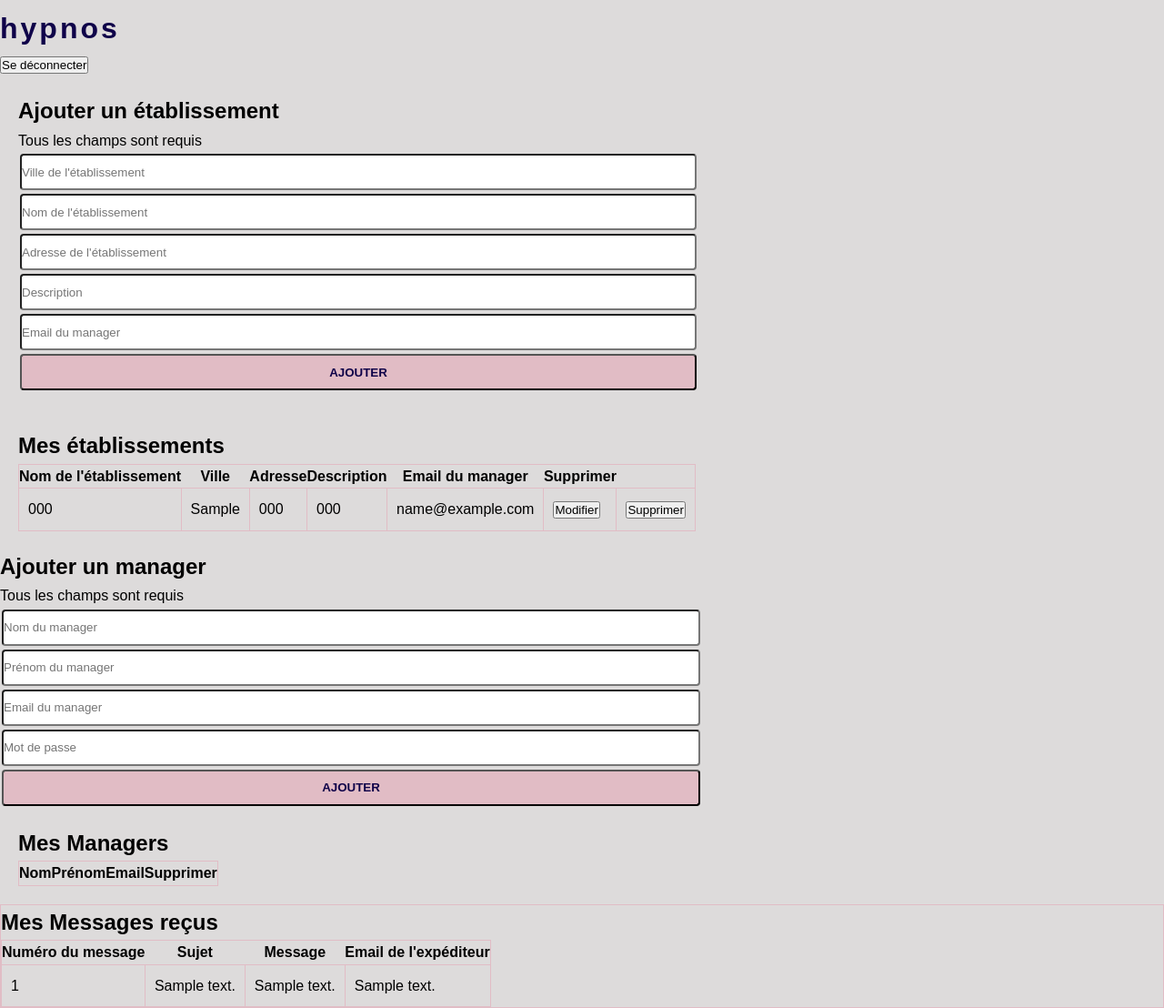
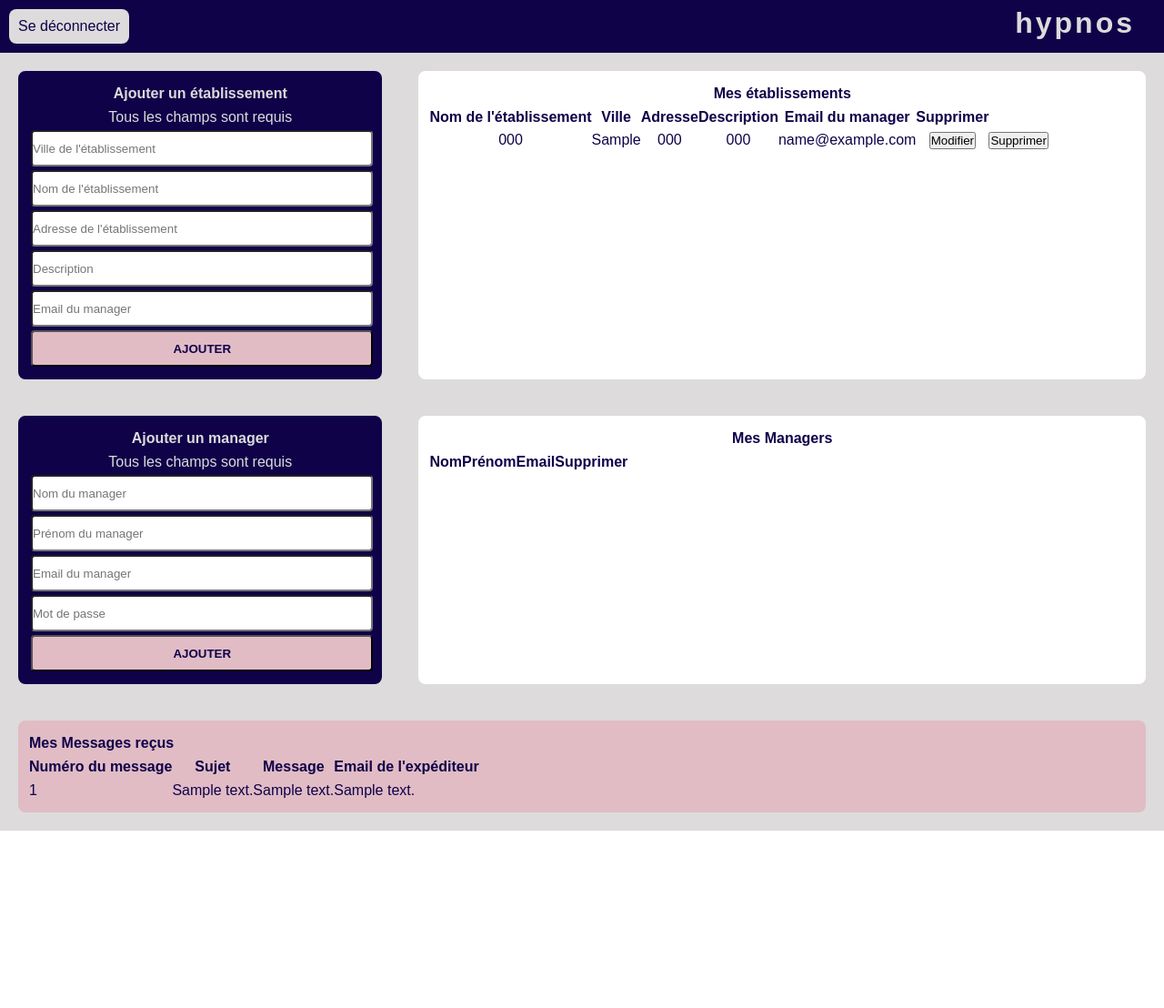
Before and after one commit to Elodie-S/Hypnos, a PHP site: page /admin/dashboardAdmin.php in a window 1280 px wide. Shown: the whole page at 91% size. After the commit the page ends 913 px from the top, so only its background shows below. Run offline with PHP 8.4, Linux system fonts and the light colour scheme; the visitor is signed in with stand-in values (Sample User, id 1); tables that the repository leaves empty or names only in its code hold one stand-in row (values such as "Sample post"); lists and menus that the app fills with data are empty; some web fonts are replaced.

Commit message:
organizing public/

```diff
--- a/admin/dashboardAdmin.php
+++ b/admin/dashboardAdmin.php
@@ -1,10 +1,9 @@
 <?php
-
     session_start();
     require '../includes/security.php';
     require '../includes/database.php';
+    require 'addHotelReq.php';
 ?>
-
 
 <!DOCTYPE html>
 <html lang="fr">
@@ -17,43 +16,29 @@ require '../includes/database.php';
 </head>
 
 <body>
-    <div class="title"><h1>hypnos</h1></div>
-    <div class="logout"><form action=""><button type="submit" name="logout">Se déconnecter</button></form></div>
-
+    <div class="title">
+        <h1>hypnos</h1>
+        <form action=""><button type="submit" name="logout">Se déconnecter</button></form>
+    </div>
 
     <div class="container">
-
         <div class="hotel">
-
-        <?php require 'addHotelReq.php'; ?>
-
             <div class="add-hotel">
                 <form method="POST">
                     <h2>Ajouter un établissement</h2>
                     <p>Tous les champs sont requis</p>
-                    <div class="form-label">
+
                     <label for="city"></label>
                         <input type="text" class="form-input" name="city" placeholder="Ville de l'établissement" required>
-                    </div>
-                    <div class="form-label">
                     <label for="name"></label>
                         <input type="text" class="form-input" name="name" placeholder="Nom de l'établissement" required>
-                    </div>
-                    <div class="form-label">
                     <label for="address"></label>
                         <input type="text" class="form-input" name="address" placeholder="Adresse de l'établissement" required>
-                    </div>
-                    <div class="form-label">
                     <label for="description"></label>
                         <input type="text" class="form-input" name="description" placeholder="Description" required>
-                    </div>
-                    <div class="form-label">
                     <label for="manager"></label>
                         <input type="text" class="form-input" name="email" placeholder="Email du manager" required>
-                    </div>
-                    <div class="form-label">
                     <button type="submit" class="button" name="addHotel">Ajouter</button>
-                    </div>
                 </form>
             </div>
 
@@ -98,29 +83,19 @@ require '../includes/database.php';
 
         <div class="manager">
             <?php require 'addManagerReq.php'; ?>
-            <div class="addManager">
+            <div class="add-manager">
                 <form action="" method="POST">
                     <h2>Ajouter un manager</h2>
                     <p>Tous les champs sont requis</p>
-                    <div class="form-label">
                         <label for="lastname"></label>
                             <input type="text" class="form-input" name="lastname" placeholder="Nom du manager" required>
-                    </div>
-                    <div class="form-label">
                         <label for="firstname"></label>
                         <input type="text" class="form-input" name="firstname" placeholder="Prénom du manager" required>
-                    </div>
-                    <div class="form-label">
                         <label for="email"></label>
                         <input type="email" class="form-input" name="email" placeholder="Email du manager" required>
-                    </div>
-                    <div class="form-label">
                         <label for="password"></label>
                         <input type="password" class="form-input" name="mdp" placeholder="Mot de passe" required>
-                    </div>
-                    <div class="form-label">
                         <button type="submit" class="button" name="addManager">Ajouter</button>
-                    </div>
                 </form>
             </div>
             <div class="list-manager">
@@ -148,7 +123,8 @@ require '../includes/database.php';
                             <td><?php echo $manager['lastname']; ?></td>
                             <td><?php echo $manager['firstname']; ?></td>
                             <td><?php echo $manager['email']; ?></td>
-                            <td><?php echo "<a>"."Supprimer"."</a>"; ?></td>
+                            <td><?php echo '<form'.' method'.' ="POST"><button'.' type="submit"'.' name="modifyManager">Modifier</button></form>'; ?></td>
+                            <td><?php echo '<form'.' method'.' ="POST"><button'.' type="submit"'.' name="removeManager">Supprimer</button></form>'; ?></td>
                         </tr>
                     <?php } ?>
                     </tbody>
--- a/manager/addSuiteReq.php
+++ b/manager/addSuiteReq.php
@@ -1,6 +1,6 @@
 <?php
 
-require '../libs/database.php';
+require '../includes/database.php';
 $ManagerCity = $_SESSION['lastname'];
 
 if(isset($_POST['addSuite'])){
--- a/public/style-dashboard.css
+++ b/public/style-dashboard.css
@@ -14,42 +14,94 @@ body {
 
 @font-face {
     font-family: 'tostada';
-    src: url(../styles/tostada-font/tostada-webfont.woff);
+    src: url(../public/tostada-font/tostada-webfont.woff);
     font-weight: normal;
     font-style: normal;
 }
 
 h1 {
-    color:#0f0249;
+    color: #dddbdb;
     font-family: 'tostada', sans-serif;
     letter-spacing: 3px;
     margin-right: 1em;
-    margin-top: 0.2em;
+    text-align: end;
 }
 
-.add,
-.list,
-.message {
-    display: block;
-    border: 1px solid #e1bcc5;
-    justify-content: center;
+h2 {
+    font-size: 1em;
+}
+
+.title {
+    display: flex;
+    flex-direction: row-reverse;
+    background-color: #0f0249;
+    justify-content: space-between;
+}
+
+.title button {
     align-items: center;
+    color: #0f0249;
+    border: none;
+    padding: 10px;
+    font-family: 'Montserrat', sans-serif;
+    font-size: 1em;
+    background-color: #dddbdb;
+    border-radius: 8px;
+    margin: 10px;
+}
 
+
+.hotel,
+.manager,
+.suite {
+    display:flex;
+    width: 100%;
 }
 
 .add-hotel,
 .add-manager,
+.new-booking,
+.add-suite {
+    flex-basis: 33%;
+    border: 2px solid #0f0249;
+    background-color: #0f0249;
+    color: #dddbdb;
+    border-radius: 8px;
+    padding: 10px;
+    margin: 20px;
+    text-align: center;
+}
+
+.list-hotel,
 .list-manager,
-.list-hotel {
-    padding: 20px;
-    display: block;
+.list-resa,
+.list-suites {
+    flex-basis: 66%;
+    border: 2px solid white;
+    background-color: white;
+    color: #0f0249;
+    border-radius: 8px;
+    padding: 10px;
+    margin: 20px;
+    text-align: center;
+}
+
+.message {
+    flex-basis: 100%;
+    border: 2px solid #e1bcc5;
+    background-color: #e1bcc5;
+    color: #0f0249;
+    border-radius: 8px;
+    padding: 10px;
+    margin: 20px;
+
 }
 
 
 .form-input,
 .button {
     height: 40px;
-    width: 60%;
+    width: 100%;
     margin: 2px;
     border-radius: 4px;
 }
@@ -65,12 +117,6 @@ h1 {
     border-collapse: collapse;
 }
 
-tr,
-td {
-    border: 1px, solid, #e1bcc5;
-    padding: 10px;
-}
-
 @media screen and (max-width: 950px) {
 
     h1,
@@ -81,8 +127,13 @@ td {
 
 @media screen and (max-width: 700px) {
 
-    h1,
+
     h2 {
         font-size: 0.9em;
     }
+
+    .manager,
+    .hotel {
+        display: block;
+    }
 }
```
Also changed, not shown: guest/dashboardGuest.php (+9 -37 lines), manager/dashboardManager.php (+13 -32 lines). Lines whose indentation alone changed are shown as unchanged.
